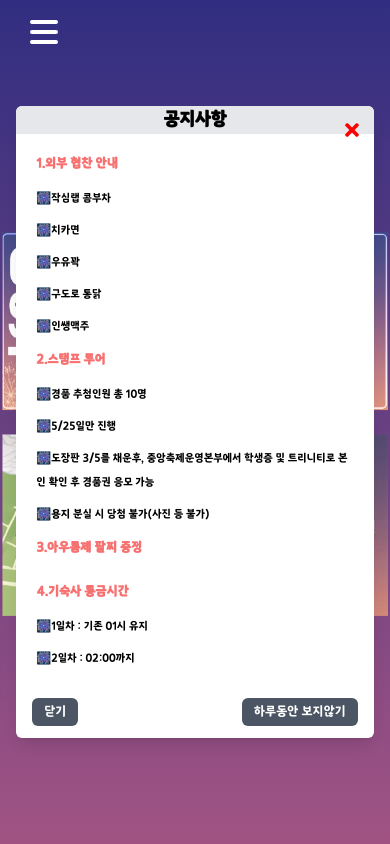
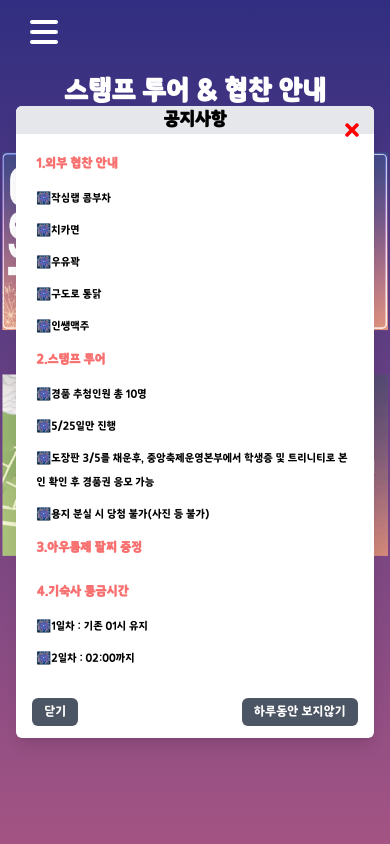
Before and after one commit to CUK-LikeLion-Festival/Festival_Front, a React (Create React App) app: page /sponser in a window 390 px wide. Shown: the top 844 px of the page. Built offline with nearby package versions, Linux system fonts and the light colour scheme.

Commit message:
stamp 수정

```diff
--- a/src/components/Stamp/stamp.jsx
+++ b/src/components/Stamp/stamp.jsx
@@ -12,19 +12,19 @@ export default function Stamp() {
         marginTop: "-30px",
       }}
     >
-      <div className="flex text-white justify-center my-10 text-5xl font-bold sm:text-3xl sm:my-20">
+      <div className="flex text-white justify-center my-10 text-5xl font-bold sm:text-3xl sm:my-10 ">
         <h2 className="text-white">{data.title}</h2>
       </div>
-      <div className="flex flex-row justify-center sm:flex-col md:flex-col ">
+      <div className="flex flex-row justify-center  sm:flex-col md:flex-col ">
         <img
           src={StampMain}
           alt="StampMain"
-          className={`object-contain w-1/3 h-1/3 sm:w-full sm:mb-5 md:w-full md:mb-5`}
+          className={`object-contain w-1/3 h-1/3 sm:w-full sm:mb-10 md:w-full md:mb-5`}
         />
         <img
           src={StampMap}
           alt="StampMap"
-          className={`object-contain w-1/3 h-1/3 sm:w-full sm:mb-5 md:w-full md:mb-5`}
+          className={`object-contain w-1/3 h-1/3 sm:w-full sm:mb-10 md:w-full md:mb-5`}
         />
       </div>
     </div>
```
